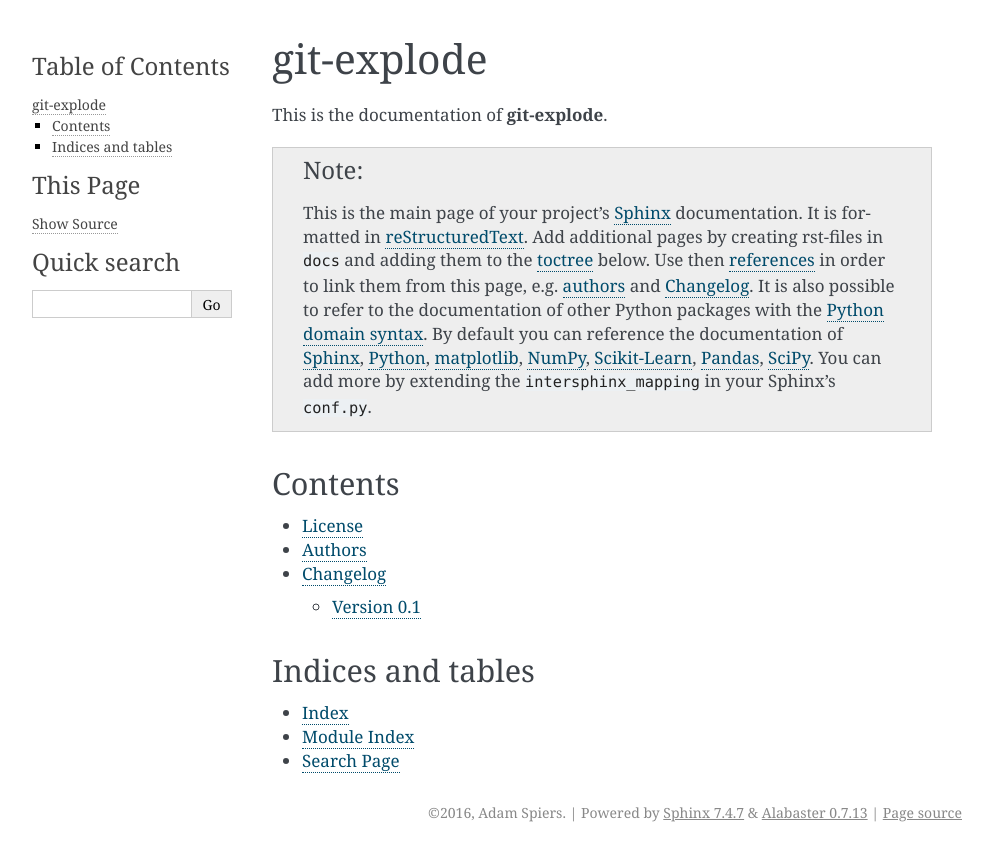
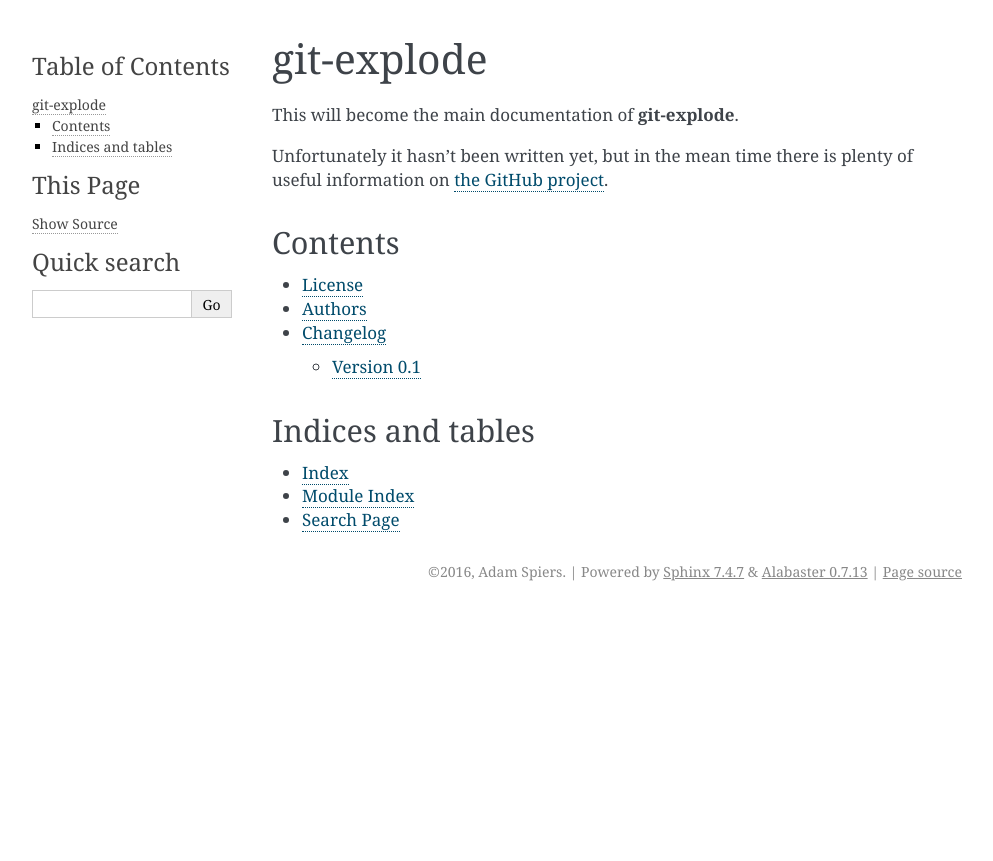
Before and after one commit to aspiers/git-explode, a Sphinx documentation site: the page built from docs/index.rst, in a window 1280 px wide. Shown: the top 861 px of the page, without its empty margins (148-1141 px from the left). Built offline with Sphinx 7.4.7, drawn with Linux system fonts in a browser that asks for light colours; formulas are drawn with MathJax 3; pages that are not in the unit, such as notebooks, are missing from menus.

Commit message:
add some stub Sphinx documentation

```diff
--- a/docs/index.rst
+++ b/docs/index.rst
@@ -2,28 +2,12 @@
 git-explode
 ===========
 
-This is the documentation of **git-explode**.
+This will become the main documentation of **git-explode**.
 
-.. note::
+Unfortunately it hasn't been written yet, but in the mean time there
+is plenty of useful information on `the GitHub project
+<https://github.com/aspiers/git-explode/>`_.
 
-    This is the main page of your project's `Sphinx <http://sphinx-doc.org/>`_
-    documentation. It is formatted in `reStructuredText
-    <http://sphinx-doc.org/rest.html>`__. Add additional pages by creating
-    rst-files in ``docs`` and adding them to the `toctree
-    <http://sphinx-doc.org/markup/toctree.html>`_ below. Use then
-    `references <http://sphinx-doc.org/markup/inline.html>`__ in order to link
-    them from this page, e.g. :ref:`authors <authors>` and :ref:`changes`.
-    It is also possible to refer to the documentation of other Python packages
-    with the `Python domain syntax
-    <http://sphinx-doc.org/domains.html#the-python-domain>`__. By default you
-    can reference the documentation of `Sphinx <http://sphinx.pocoo.org>`__,
-    `Python <http://docs.python.org/>`__, `matplotlib
-    <http://matplotlib.sourceforge.net>`__, `NumPy
-    <http://docs.scipy.org/doc/numpy>`__, `Scikit-Learn
-    <http://scikit-learn.org/stable>`__, `Pandas
-    <http://pandas.pydata.org/pandas-docs/stable>`__, `SciPy
-    <http://docs.scipy.org/doc/scipy/reference/>`__. You can add more by
-    extending the ``intersphinx_mapping`` in your Sphinx's ``conf.py``.
 
 Contents
 ========
```
